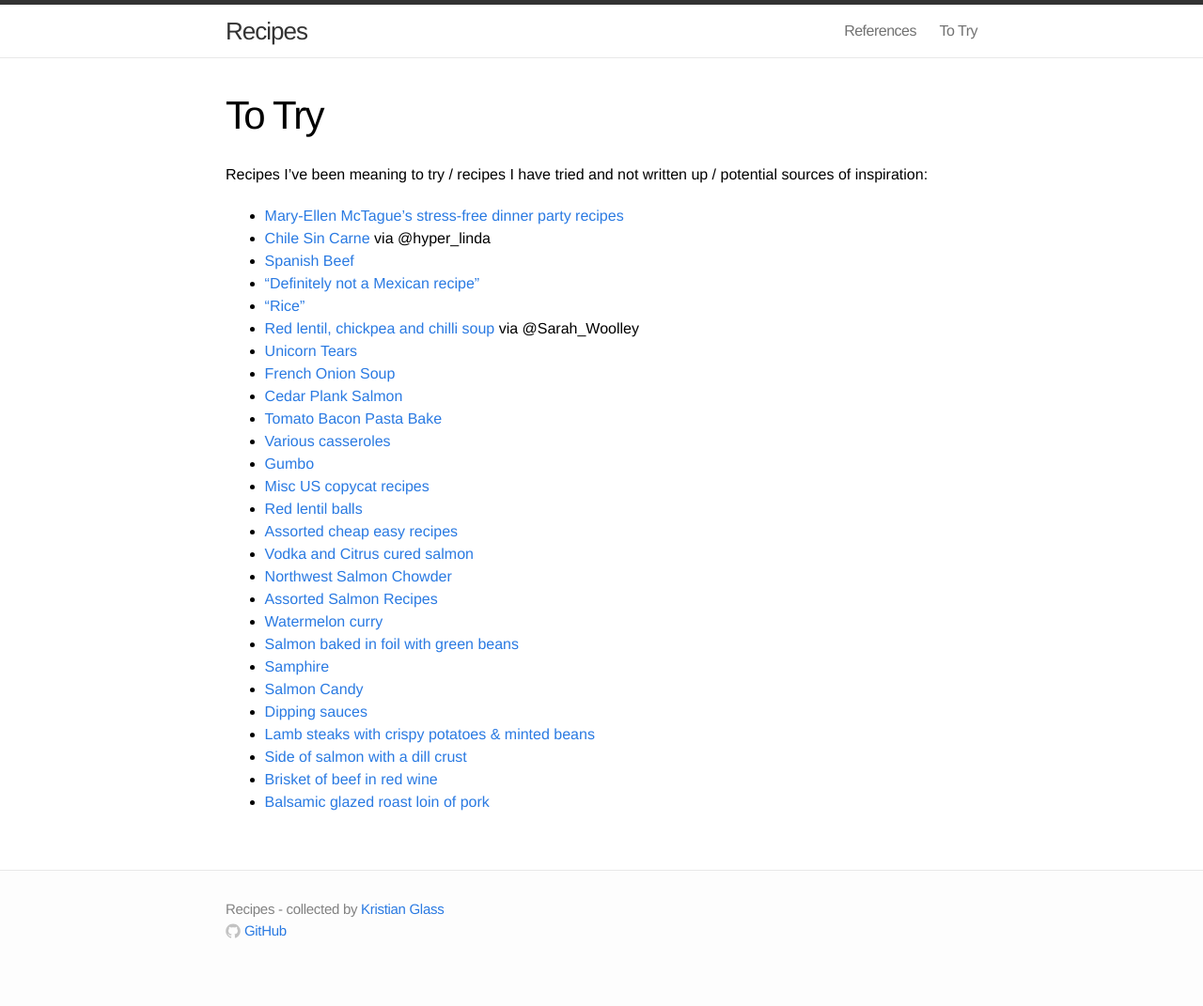
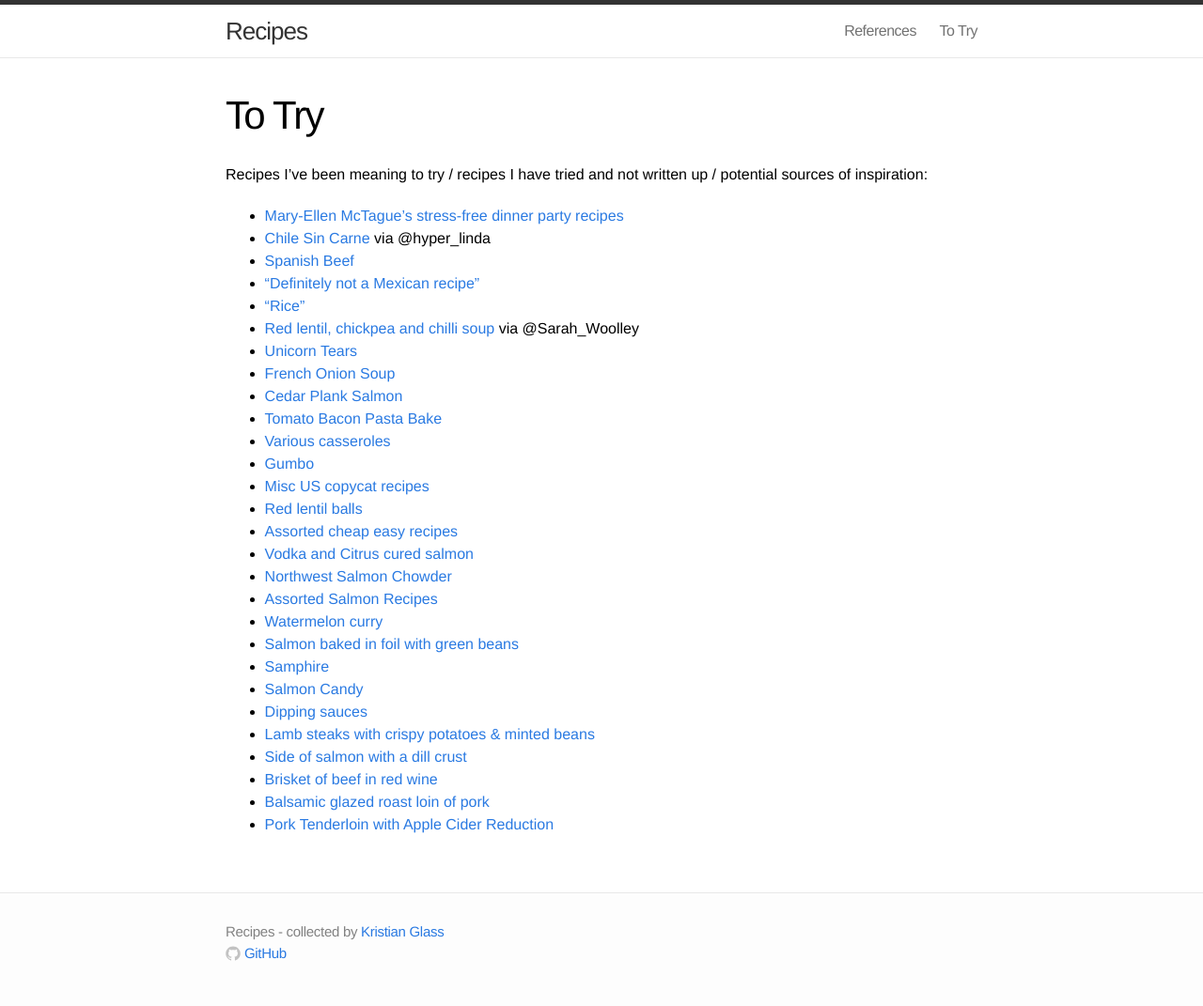
Before and after one commit to doismellburning/recipes, a Jekyll site: the page built from www/to-try.md, in a window 1280 px wide. Shown: the whole page at 94% size. Built offline with Jekyll 4.4.1, drawn with Linux system fonts in a browser that asks for light colours; before the commit the page ends 1047 px from its top, so only the background shows below that.

Commit message:
Loinyloinloin

```diff
--- a/www/to-try.md
+++ b/www/to-try.md
@@ -32,3 +32,4 @@ Recipes I've been meaning to try / recipes I have tried and not written up / pot
 * [Side of salmon with a dill crust](https://www.homemadebyyou.co.uk/recipes/main-courses/side-of-salmon-with-a-dill-crust)
 * [Brisket of beef in red wine](http://www.countryliving.co.uk/create/food-and-drink/brisket-of-beef-in-red-wine)
 * [Balsamic glazed roast loin of pork](https://boycancook.wordpress.com/2013/06/21/balsamic-glazed-roast-loin-of-pork/)
+* [Pork Tenderloin with Apple Cider Reduction](http://www.foodnetwork.com/recipes/aida-mollenkamp/pork-tenderloin-with-apple-cider-reduction-recipe.html)
```
